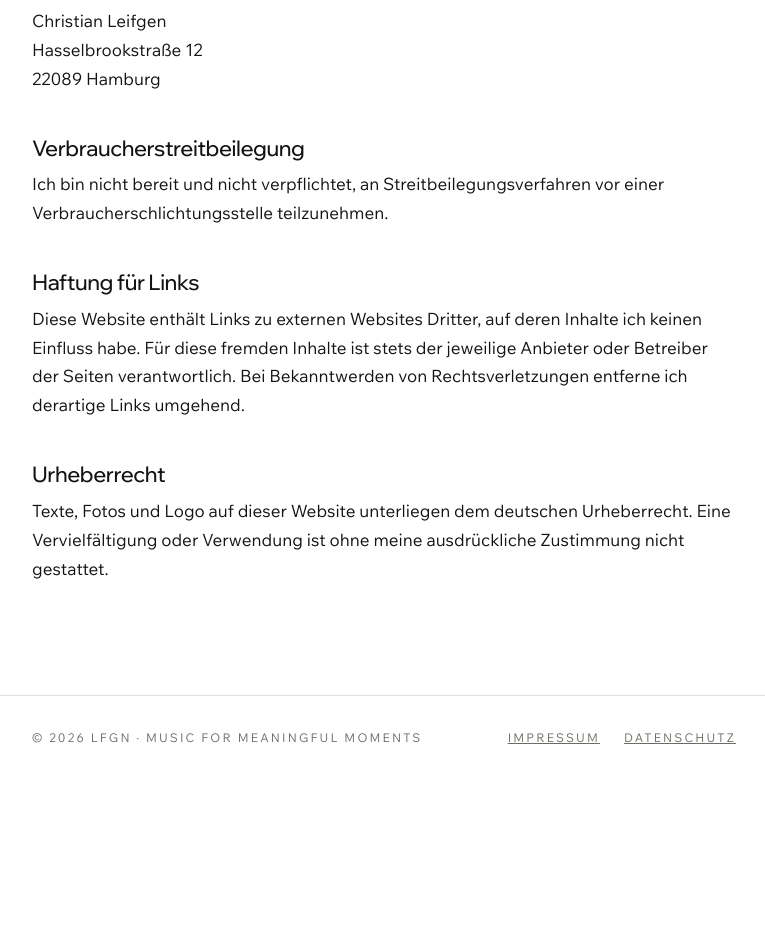
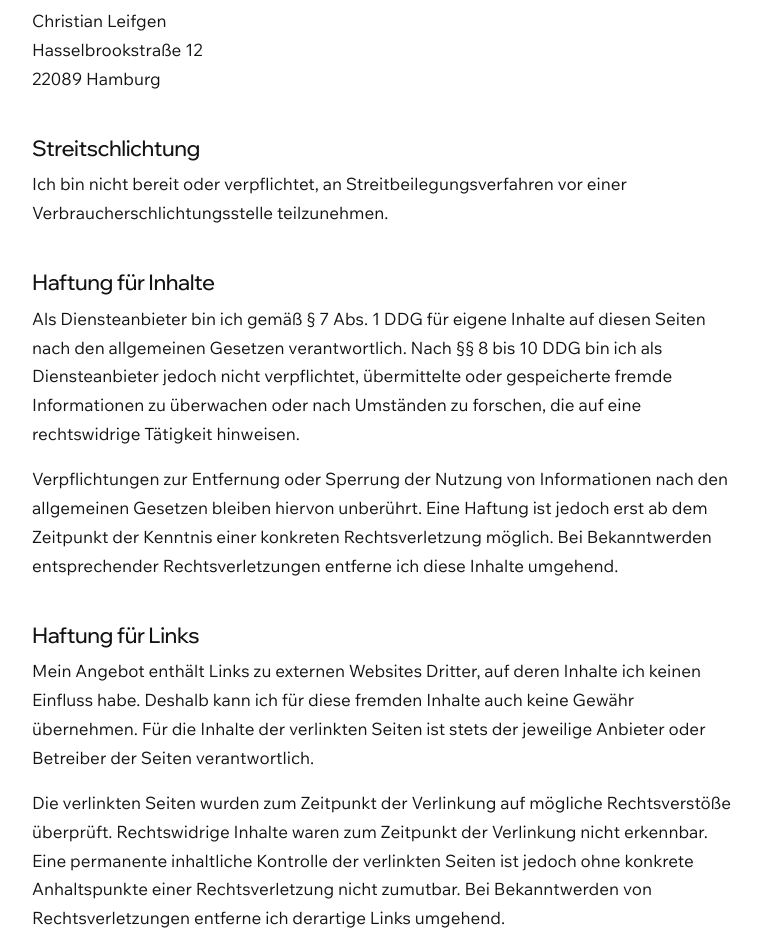
Before and after one commit to chiarabellinikitchen/lfgn-website, a plain HTML site: page impressum.html in a window 1280 px wide. Shown: the part 723-1659 px from the top of the page, without its empty margins (256-1021 px from the left). Before the commit the page ends 1504 px from the top, so only its background shows below. Drawn offline with Linux system fonts and the light colour scheme.

Commit message:
Impressum: Streitschlichtung und Haftungshinweise ergänzt
Co-Authored-By: Claude Opus 5.5 <noreply@anthropic.com>
Claude-Session: https://claude.ai/code/session_01HrtDBoAxRBNExZwHgE3UAs

```diff
--- a/impressum.html
+++ b/impressum.html
@@ -39,10 +39,14 @@ footer nav { display: flex; gap: 1.5rem; }
 <p>Kleinunternehmer gemäß § 19 UStG. Es wird keine Umsatzsteuer ausgewiesen.</p>
 <h2>Verantwortlich für den Inhalt nach § 18 Abs. 2 MStV</h2>
 <p>Christian Leifgen<br>Hasselbrookstraße 12<br>22089 Hamburg</p>
-<h2>Verbraucherstreitbeilegung</h2>
-<p>Ich bin nicht bereit und nicht verpflichtet, an Streitbeilegungsverfahren vor einer Verbraucherschlichtungsstelle teilzunehmen.</p>
+<h2>Streitschlichtung</h2>
+<p>Ich bin nicht bereit oder verpflichtet, an Streitbeilegungsverfahren vor einer Verbraucherschlichtungsstelle teilzunehmen.</p>
+<h2>Haftung für Inhalte</h2>
+<p>Als Diensteanbieter bin ich gemäß § 7 Abs. 1 DDG für eigene Inhalte auf diesen Seiten nach den allgemeinen Gesetzen verantwortlich. Nach §§ 8 bis 10 DDG bin ich als Diensteanbieter jedoch nicht verpflichtet, übermittelte oder gespeicherte fremde Informationen zu überwachen oder nach Umständen zu forschen, die auf eine rechtswidrige Tätigkeit hinweisen.</p>
+<p>Verpflichtungen zur Entfernung oder Sperrung der Nutzung von Informationen nach den allgemeinen Gesetzen bleiben hiervon unberührt. Eine Haftung ist jedoch erst ab dem Zeitpunkt der Kenntnis einer konkreten Rechtsverletzung möglich. Bei Bekanntwerden entsprechender Rechtsverletzungen entferne ich diese Inhalte umgehend.</p>
 <h2>Haftung für Links</h2>
-<p>Diese Website enthält Links zu externen Websites Dritter, auf deren Inhalte ich keinen Einfluss habe. Für diese fremden Inhalte ist stets der jeweilige Anbieter oder Betreiber der Seiten verantwortlich. Bei Bekanntwerden von Rechtsverletzungen entferne ich derartige Links umgehend.</p>
+<p>Mein Angebot enthält Links zu externen Websites Dritter, auf deren Inhalte ich keinen Einfluss habe. Deshalb kann ich für diese fremden Inhalte auch keine Gewähr übernehmen. Für die Inhalte der verlinkten Seiten ist stets der jeweilige Anbieter oder Betreiber der Seiten verantwortlich.</p>
+<p>Die verlinkten Seiten wurden zum Zeitpunkt der Verlinkung auf mögliche Rechtsverstöße überprüft. Rechtswidrige Inhalte waren zum Zeitpunkt der Verlinkung nicht erkennbar. Eine permanente inhaltliche Kontrolle der verlinkten Seiten ist jedoch ohne konkrete Anhaltspunkte einer Rechtsverletzung nicht zumutbar. Bei Bekanntwerden von Rechtsverletzungen entferne ich derartige Links umgehend.</p>
 <h2>Urheberrecht</h2>
 <p>Texte, Fotos und Logo auf dieser Website unterliegen dem deutschen Urheberrecht. Eine Vervielfältigung oder Verwendung ist ohne meine ausdrückliche Zustimmung nicht gestattet.</p>
 </div></main>
```
